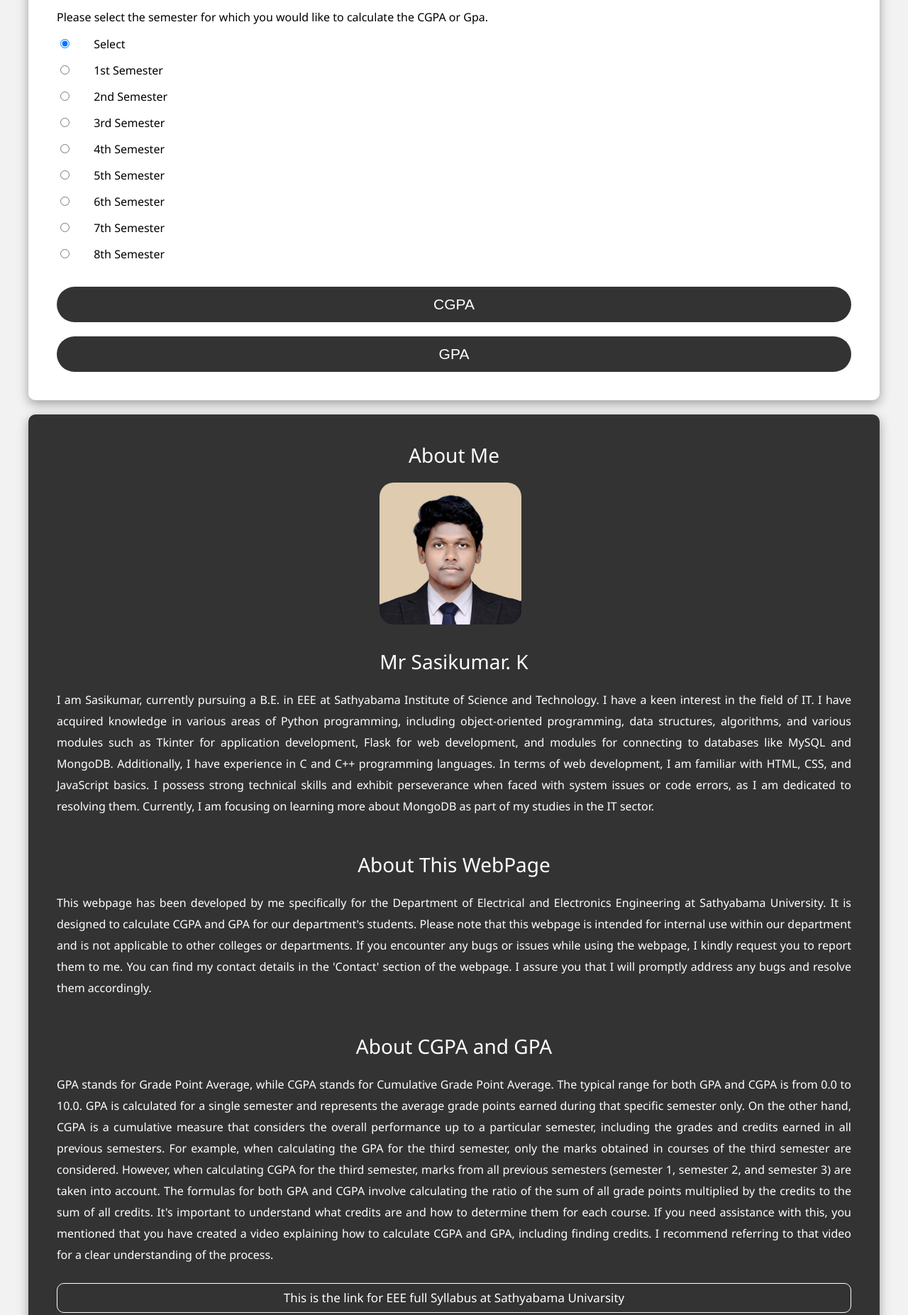
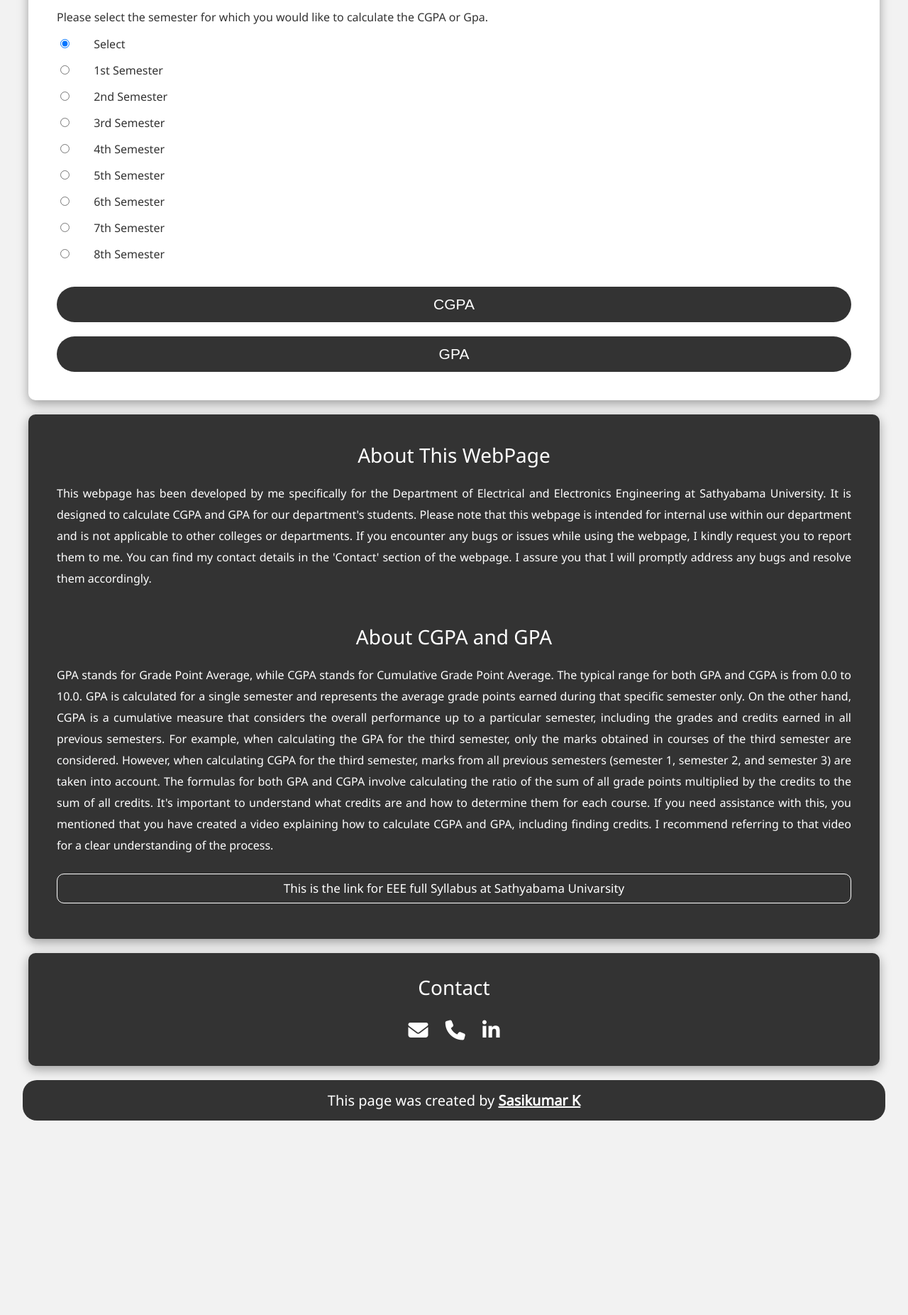
Before and after one commit to SASIKUMAR-K/CGPA-Calci-EEE-SIST, a plain HTML site: page index.html in a window 1280 px wide. Shown: the part 402-2255 px from the top of the page at 71% size. After the commit the page ends 1991 px from the top, so only its background shows below. Drawn offline with Linux system fonts and the light colour scheme.

Commit message:
Image Removed

```diff
--- a/index.html
+++ b/index.html
@@ -62,7 +62,7 @@
 		<div class="resultForm" id="resultFormId"></div>
 		<div class="resultAns" id="resultAnsId"></div>
 		<div id="aboutMe">
-			<div class="profile">
+			<!-- <div class="profile">
 				<p>About Me</p>
 				<img src="PROFILE.jpg" alt="My Profile" width="200px" height="200px" />
 				<p>Mr Sasikumar. K</p>
@@ -80,7 +80,7 @@
 				perseverance when faced with system issues or code errors, as I am
 				dedicated to resolving them. Currently, I am focusing on learning more
 				about MongoDB as part of my studies in the IT sector.
-			</div>
+			</div> -->
 			<p>About This WebPage</p>
 			<div class="aboutWebPageDiscription">
 				This webpage has been developed by me specifically for the Department of
@@ -123,7 +123,7 @@
 				>
 			</div>
 
-			<div class="youtubeVideo">
+			<!-- <div class="youtubeVideo">
 				<p>Explanation Video</p>
 				<iframe
 					src="https://www.youtube.com/embed/fIKMF0OSflA"
@@ -132,7 +132,7 @@
 					allow="accelerometer; autoplay; clipboard-write; encrypted-media; gyroscope; picture-in-picture; web-share"
 					allowfullscreen
 				></iframe>
-			</div>
+			</div> -->
 		</div>
 		<div id="contact">
 			<p>Contact</p>
@@ -146,6 +146,12 @@
 				><i class="fa-brands fa-linkedin-in" style="color: #fff"></i
 			></a>
 		</div>
+		<div class="copyRight">
+			This page was created by
+			<a href="https://www.linkedin.com/in/mr-sasikumar-k/" target="_blank"
+				><strong>Sasikumar K</strong></a
+			>
+		</div>
 		<script src="script.js"></script>
 	</body>
 </html>
--- a/script.js
+++ b/script.js
@@ -1,3 +1,4 @@
+document.addEventListener('contextmenu', (event) => event.preventDefault());
 subjects = [
 	[
 		'Fundamentals of Python Programming',
@@ -41,14 +42,15 @@ subjects = [
 		'Power Electronics and Electrical Vehicle Lab',
 	],
 	[
-		// 'Analog Integrated Circuits',
-		// 'Electrical Machine Design',
-		// 'Microprocessor, Interfacing and Its Applications',
-		// 'Power System Analysis',
-		// 'Elective - II',
-		// 'Integrated Circuits Lab',
-		// 'Microprocessor Lab',
-		// 'Professional Training',
+		'Elective - II',
+		'Analog Integrated Circuits',
+		'Microprocessor, Interfacing and its Applications',
+		'Power System Analysis',
+		'Control Systems',
+		'Electrical Machine Design',
+		'Professional Training',
+		'Integrated Circuits Lab',
+		'Microprocessor Lab',
 	],
 	[
 		// 'Digital Signal Processing and its Applications',
@@ -75,9 +77,7 @@ credits = [
 	[3, 3, 3, 3, 3, 2, 1, 2],
 	[3, 3, 3, 3, 3, 3, 2, 2],
 	[2, 3, 3, 3, 3, 3, 3, 2, 2],
-	[
-		//for 5th semester
-	],
+	[3, 3, 3, 3, 3, 3, 2, 2, 2],
 	[
 		//for 6th semester
 	],
@@ -105,7 +105,7 @@ function showForm(pa) {
 		if (semester[i].checked) {
 			const selected = parseInt(semester[i].value);
 			resultForm.innerHTML = '';
-			if (pa == 2 && selected <= 4) {
+			if (pa == 2 && selected <= 5) {
 				if (selected == 0) {
 					alert('Please Select the Semester');
 					return;
@@ -140,7 +140,7 @@ function showForm(pa) {
 					resultForm.classList.add('showForm');
 					resultForm.prepend(showFormDiv);
 				}
-			} else if (pa == 1 && selected <= 4) {
+			} else if (pa == 1 && selected <= 5) {
 				if (selected == 0) {
 					alert('Please Select the Semester');
 					return;
@@ -182,7 +182,7 @@ function showForm(pa) {
 					resultForm.prepend(showFormHeader);
 				}
 			} else {
-				alert('please select 4th or below Semester');
+				alert('please select 5th or below Semester');
 				return;
 			}
 		}
--- a/style.css
+++ b/style.css
@@ -27,6 +27,7 @@ body {
     border: 1px solid white;
     color: white;
     cursor: pointer;
+    user-select: none;
 }
 .calculatorlink:active,.aboutlink:active,.contactlink:active,.syllabusLink:active{
     background-color: white;
@@ -191,3 +192,28 @@ input[type="number"]{
     height: 38.2vw;
     margin: 15px 0px;
 }
+
+.formDiscription{
+    color: #333;
+}
+
+.formHeader{
+    color: #333;
+}
+.formDiv label,input{
+    color: #333;
+}
+.copyRight{
+    background-color: #333;
+    width: 95%;
+    margin: auto;
+    font-size: 20px;
+    border-radius: 20px;
+    padding: 15px 0px;
+    text-align: center;
+    color: white;
+    margin-bottom: 10px;
+}
+.copyRight a{
+    color: white;
+}
```
Also changed, not shown: PROFILE.jpg (deleted).
